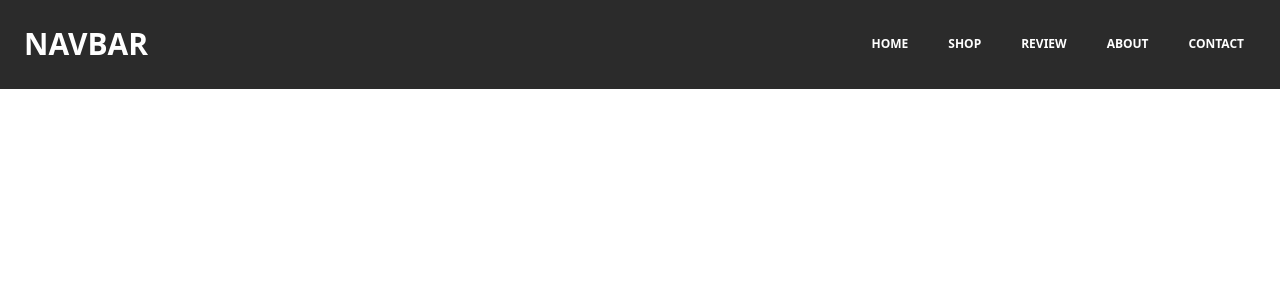
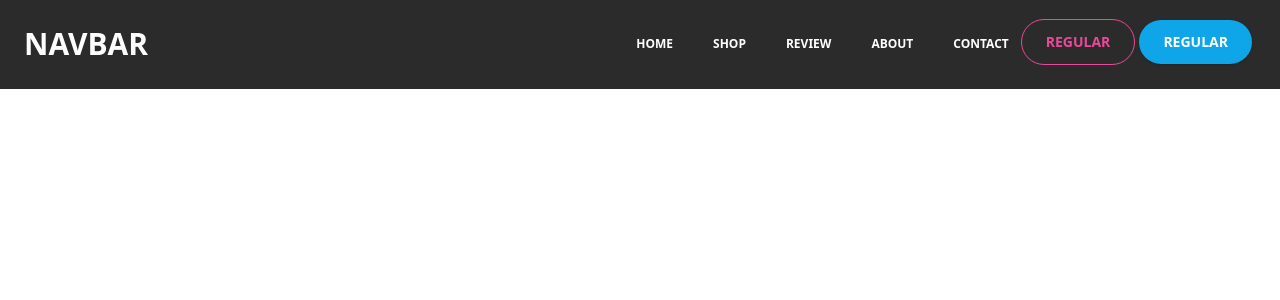
Before and after one commit to iinaamasum/wallet-landing-page, a React (Create React App) app: page / in a window 1280 px wide. Shown: the top 300 px of the page. Built offline with nearby package versions, Linux system fonts and the light colour scheme.

Commit message:
navbar optimization

```diff
--- a/src/components/Navbar/Navbar.jsx
+++ b/src/components/Navbar/Navbar.jsx
@@ -1,4 +1,6 @@
 import React from 'react';
+import { BsMenuButtonWideFill } from 'react-icons/bs';
+import { GiCrossedBones } from 'react-icons/gi';
 import { Link } from 'react-router-dom';
 
 export default function Navbar() {
@@ -26,17 +28,18 @@ export default function Navbar() {
               type="button"
               onClick={() => setNavbarOpen(!navbarOpen)}
             >
-              click
+              {!navbarOpen ? <BsMenuButtonWideFill /> : <GiCrossedBones />}
             </button>
           </div>
           <div
             className={
-              'lg:flex flex-grow items-center' +
+              'lg:flex flex-grow items-between justify-end' +
               (navbarOpen ? ' flex' : ' hidden')
             }
             id="example-navbar-danger"
           >
-            <ul className="flex flex-col lg:flex-row list-none lg:ml-auto items-center w-full md:w-auto">
+            <div className="lg:flex lg:items-center lg:justify-center w-full lg:w-auto">
+              <ul className="flex flex-col lg:flex-row list-none lg:ml-auto items-left">
                 {navLinks.map((link) => (
                   <li className="nav-item text-xl text-white md:ml-4">
                     <Link
@@ -47,7 +50,23 @@ export default function Navbar() {
                     </Link>
                   </li>
                 ))}
+                <div></div>
               </ul>
+              <div className="flex items-center w-full lg:w-auto">
+                <button
+                  className="text-pink-500 border border-pink-500 hover:bg-pink-500 hover:text-white active:bg-pink-600 font-bold uppercase text-sm px-6 py-3 rounded-full outline-none focus:outline-none mr-1 mb-1 ease-linear transition-all duration-150 w-1/2 lg:w-auto"
+                  type="button"
+                >
+                  Regular
+                </button>
+                <button
+                  className="bg-sky-500 text-white active:bg-sky-600 font-bold uppercase text-sm px-6 py-3 rounded-full shadow hover:shadow-lg outline-none focus:outline-none mr-1 mb-1 ease-linear transition-all duration-150 w-1/2 lg:w-auto"
+                  type="button"
+                >
+                  Regular
+                </button>
+              </div>
+            </div>
           </div>
         </div>
       </nav>
```
Lines whose indentation alone changed are shown as unchanged.
